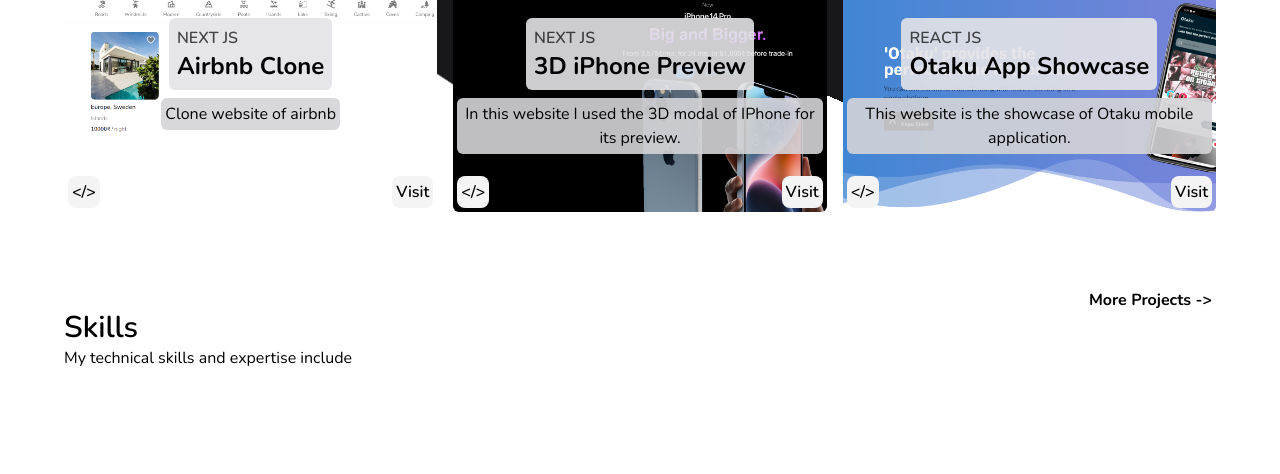
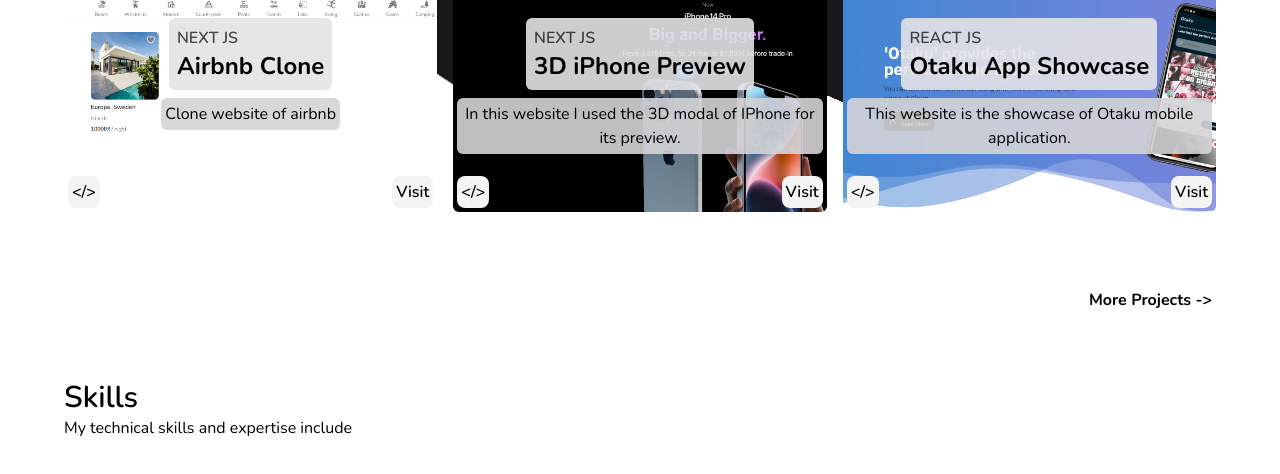
Before and after one commit to NegativE333/portfolio2.0, a Next.js app: page / in a window 1280 px wide. Shown: the part 1216-1690 px from the top of the page. Built offline with nearby package versions, Linux system fonts and the light colour scheme.

Commit message:
error fixed

```diff
--- a/app/skills/Skills.tsx
+++ b/app/skills/Skills.tsx
@@ -1,15 +1,21 @@
 'use client';
 
 import Heading from "../components/Heading";
+import { useInView } from 'react-intersection-observer';
+import { useEffect } from "react";
 
 const Skills = () => {
+    const [ref, inView] = useInView();
+
     return(
-        <div className="lg:h-[90vh] mt-8 lg:mt-0">
+        <div
+            ref={ref}
+            className="lg:h-[90vh] mt-8 lg:mt-0">
             <Heading
                 title="Skills"
                 subTitle="My technical skills and expertise include"
+                inView={inView}
             />
-
         </div>
     )
 }
```
